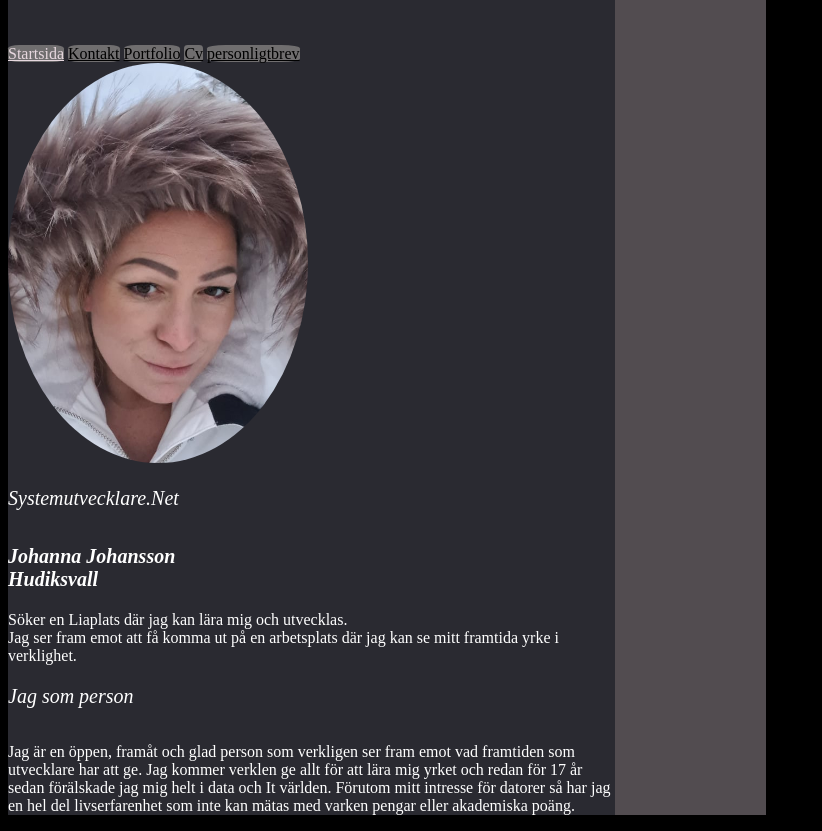
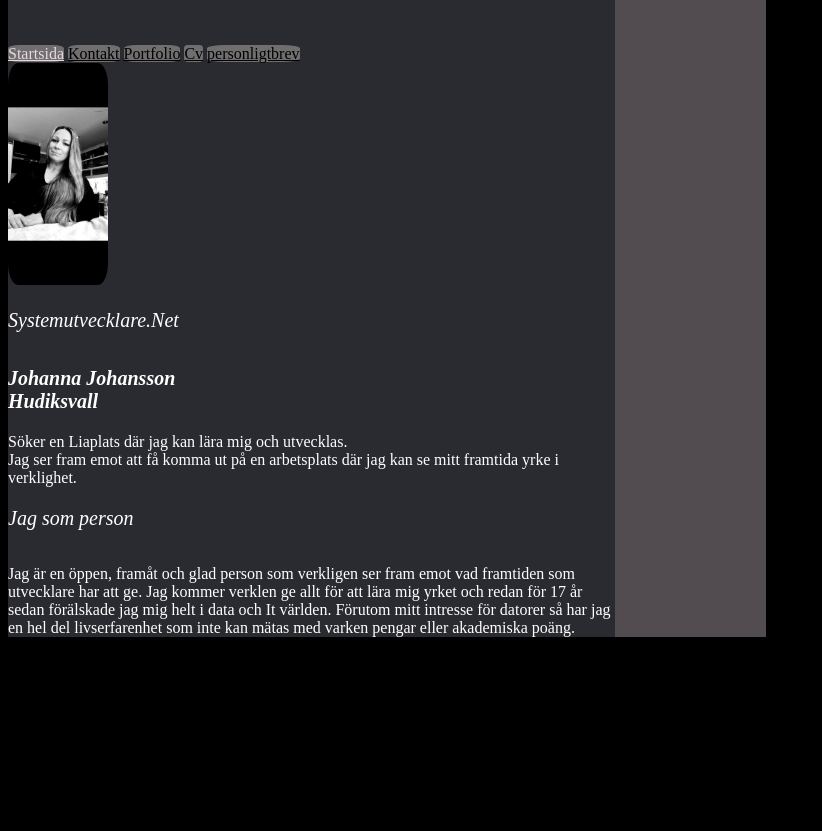
Before and after one commit to jojjan-johansson/cv, a plain HTML site: page index.html in a window 1280 px wide. Shown: the part 106-937 px from the top of the page, without its empty margins (0-822 px from the left). After the commit the page ends 800 px from the top, so only its background shows below. Drawn offline with Linux system fonts and the light colour scheme; a web font is replaced by a local one.

Commit message:
profil bild ändrad

```diff
--- a/index.html
+++ b/index.html
@@ -24,7 +24,7 @@
     <a href="cv.html">Cv</a>
     <a href="personligtbrev.html">personligtbrev</a>
    </nav>
-    <img class="profilbild" src="jag.jpg"
+    <img class="profilbild" src="me.jpg"
      alt="Bild på Johanna som har en vinterjacka på sig">
     <p class="dekorationstext">Systemutvecklare.Net</p>
     <p class="kursiv bold">Johanna Johansson
--- a/style.css
+++ b/style.css
@@ -70,8 +70,8 @@ img.sidhuvudbild{
   border-radius: 10%;
 }
 img.profilbild{
-  width: 300px;
-  border-radius: 50%;
+  width: 100px;
+  border-radius: 10%;
 
 }
 img:hover {
```
Also changed, not shown: jagja.jpg (added), me.jpg (added).
